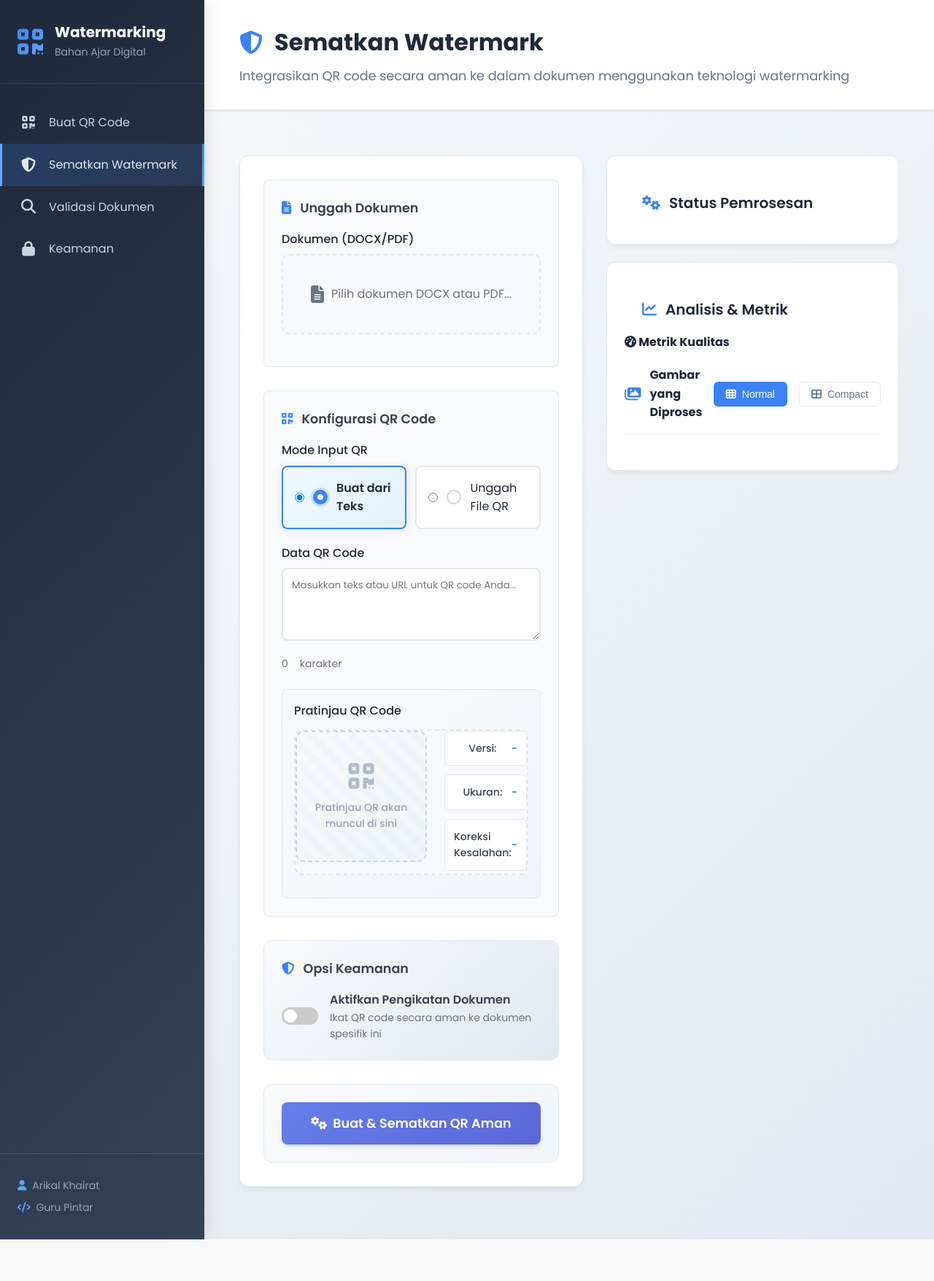
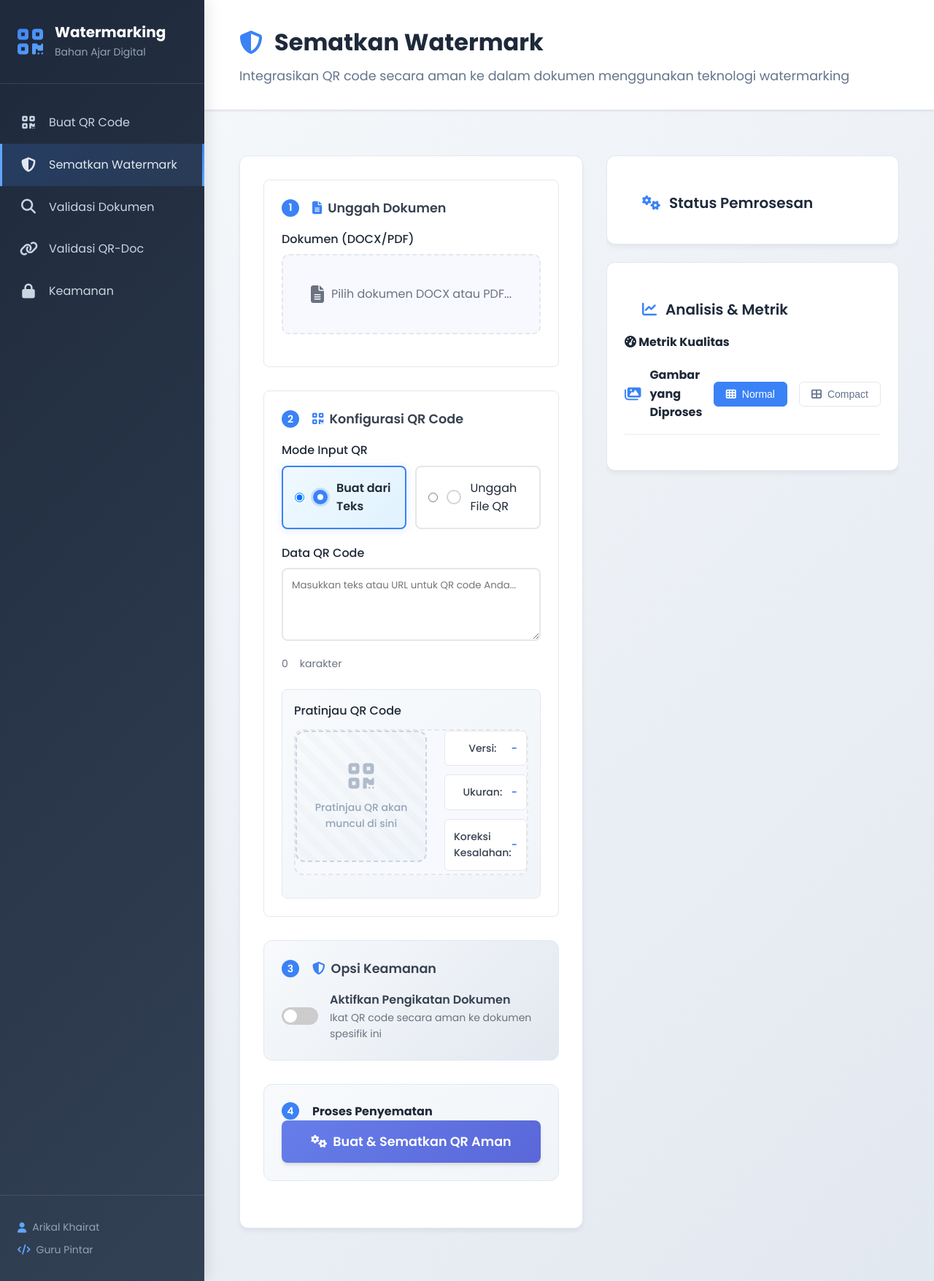
Before and after one commit to arikalkhairat/steno-1, a Flask app: page /embed in a window 1280 px wide. Shown: the whole page at 73% size. Before the commit the page ends 1698 px from the top, so only its background shows below. Run offline with Flask 3, Linux system fonts and the light colour scheme.

Commit message:
Add QR-document validation and improve embed UI

```diff
--- a/app.py
+++ b/app.py
@@ -230,6 +230,11 @@ def embed():
 @app.route('/validate')
 def validate():
     return render_template('validate.html')
+
+@app.route('/validate-binding')
+def validate_binding_page():
+    """Render page for validating QR code against a document."""
+    return render_template('validate_binding.html')
 
 @app.route('/security')
 def security():
@@ -968,6 +973,85 @@ def validate_qr_binding_route():
         }), 500
 
 
+@app.route('/validate_document_qr', methods=['POST'])
+def validate_document_qr_route():
+    """Validate whether an uploaded QR image matches the watermark in a document."""
+    try:
+        if 'qrFile' not in request.files or 'docFile' not in request.files:
+            return jsonify({
+                "success": False,
+                "message": "QR code and document files are required",
+            }), 400
+
+        qr_file = request.files['qrFile']
+        doc_file = request.files['docFile']
+
+        if qr_file.filename == '' or doc_file.filename == '':
+            return jsonify({"success": False, "message": "File names cannot be empty"}), 400
+
+        if not allowed_file(qr_file.filename, ALLOWED_IMAGE_EXTENSIONS):
+            return jsonify({"success": False, "message": "QR file must be PNG"}), 400
+
+        is_docx = allowed_file(doc_file.filename, ALLOWED_DOCX_EXTENSIONS)
+        is_pdf = allowed_file(doc_file.filename, ALLOWED_PDF_EXTENSIONS)
+        if not (is_docx or is_pdf):
+            return jsonify({"success": False, "message": "Document must be DOCX or PDF"}), 400
+
+        # Save temporary files
+        qr_temp = os.path.join(app.config['UPLOAD_FOLDER'], f"validate_upload_{uuid.uuid4().hex}.png")
+        qr_file.save(qr_temp)
+
+        doc_ext = '.docx' if is_docx else '.pdf'
+        doc_temp = os.path.join(app.config['UPLOAD_FOLDER'], f"validate_doc_{uuid.uuid4().hex}{doc_ext}")
+        doc_file.save(doc_temp)
+
+        extract_dir = os.path.join(app.config['GENERATED_FOLDER'], f"validate_extract_{uuid.uuid4().hex}")
+
+        try:
+            uploaded_data_list = read_qr(qr_temp)
+            if not uploaded_data_list:
+                return jsonify({"success": False, "message": "Uploaded QR code could not be decoded"}), 400
+
+            uploaded_data = uploaded_data_list[0]
+
+            args = ['extract_docx', '--docx', doc_temp, '--output_dir', extract_dir] if is_docx else \
+                   ['extract_pdf', '--pdf', doc_temp, '--output_dir', extract_dir]
+            result = run_main_script(args)
+            if not result["success"]:
+                return jsonify({"success": False, "message": "Failed to extract document", "log": result.get("stderr", "")}), 500
+
+            matched = False
+            extracted_data = []
+            if os.path.exists(extract_dir):
+                for fname in os.listdir(extract_dir):
+                    if fname.lower().endswith('.png'):
+                        path = os.path.join(extract_dir, fname)
+                        data_list = read_qr(path)
+                        extracted_data.extend(data_list)
+                        if uploaded_data in data_list:
+                            matched = True
+                            break
+
+            message = "QR code matches document" if matched else "QR code does not match document"
+            return jsonify({
+                "success": True,
+                "matched": matched,
+                "uploaded_data": uploaded_data,
+                "extracted_data": extracted_data,
+                "message": message
+            })
+        finally:
+            if os.path.exists(qr_temp):
+                os.remove(qr_temp)
+            if os.path.exists(doc_temp):
+                os.remove(doc_temp)
+            if os.path.exists(extract_dir):
+                shutil.rmtree(extract_dir, ignore_errors=True)
+    except Exception as e:
+        logger.error(f"Error in validate_document_qr_route: {str(e)}")
+        return jsonify({"success": False, "message": f"Validation error: {str(e)}"}), 500
+
+
 @app.route('/qr_security_info', methods=['POST'])
 @rate_limit(max_requests=100, window=60)
 def qr_security_info_route():
--- a/static/css/modern-layout.css
+++ b/static/css/modern-layout.css
@@ -2416,3 +2416,50 @@
 .embed-action-btn.view:hover {
     background: #cbd5e1;
 }
+
+/* Step layout for embed page */
+.embed-step {
+    margin-bottom: 2rem;
+    padding: 1.5rem;
+    border: 1px solid #e5e7eb;
+    border-radius: 8px;
+    background: #ffffff;
+}
+
+.embed-step h4 {
+    margin-top: 0;
+    display: flex;
+    align-items: center;
+    gap: 0.5rem;
+}
+
+.embed-step .step-number {
+    display: inline-flex;
+    width: 24px;
+    height: 24px;
+    border-radius: 50%;
+    background: #3b82f6;
+    color: #fff;
+    align-items: center;
+    justify-content: center;
+    font-size: 0.875rem;
+}
+
+/* Simple binding validation page */
+.binding-validate-container {
+    max-width: 500px;
+    margin: 0 auto;
+}
+
+.binding-result {
+    margin-top: 1rem;
+    font-weight: 500;
+}
+
+.binding-result.success {
+    color: #10b981;
+}
+
+.binding-result.error {
+    color: #ef4444;
+}
--- a/templates/base.html
+++ b/templates/base.html
@@ -38,6 +38,10 @@
                     <i class="fas fa-search"></i>
                     <span>Validasi Dokumen</span>
                 </a>
+                <a href="{{ url_for('validate_binding_page') }}" class="nav-link {% if request.endpoint == 'validate_binding_page' %}active{% endif %}">
+                    <i class="fas fa-link"></i>
+                    <span>Validasi QR-Doc</span>
+                </a>
                 <a href="{{ url_for('security') }}" class="nav-link {% if request.endpoint == 'security' %}active{% endif %}">
                     <i class="fas fa-lock"></i>
                     <span>Keamanan</span>
@@ -62,6 +66,8 @@
                         <i class="fas fa-shield-alt"></i> Sematkan Watermark
                     {% elif request.endpoint == 'validate' %}
                         <i class="fas fa-search"></i> Validasi Dokumen
+                    {% elif request.endpoint == 'validate_binding_page' %}
+                        <i class="fas fa-link"></i> Validasi QR-Doc
                     {% elif request.endpoint == 'security' %}
                         <i class="fas fa-lock"></i> Keamanan
                     {% endif %}
@@ -73,6 +79,8 @@
                         Integrasikan QR code secara aman ke dalam dokumen menggunakan teknologi watermarking
                     {% elif request.endpoint == 'validate' %}
                         Verifikasi keaslian dokumen dan ekstrak informasi watermark tersembunyi
+                    {% elif request.endpoint == 'validate_binding_page' %}
+                        Periksa kesesuaian QR code dengan watermark LSB dokumen
                     {% elif request.endpoint == 'security' %}
                         Kelola fitur keamanan lanjutan dan binding dokumen
                     {% endif %}
--- a/templates/embed.html
+++ b/templates/embed.html
@@ -10,8 +10,8 @@
 
         <form id="embedForm">
             <!-- Document Upload Section -->
-            <div class="form-section">
-                <h4><i class="fas fa-file-text"></i> Unggah Dokumen</h4>
+            <div class="form-section embed-step">
+                <h4><span class="step-number">1</span><i class="fas fa-file-text"></i> Unggah Dokumen</h4>
 
 
                 <div class="form-group">
@@ -92,8 +92,8 @@
             </div>
 
             <!-- QR Data Input Section -->
-            <div class="form-section">
-                <h4><i class="fas fa-qrcode"></i> Konfigurasi QR Code</h4>
+            <div class="form-section embed-step">
+                <h4><span class="step-number">2</span><i class="fas fa-qrcode"></i> Konfigurasi QR Code</h4>
 
                 <!-- QR Input Mode Selector -->
                 <div class="form-group">
@@ -159,8 +159,8 @@
             </div>
 
             <!-- Security Options Section -->
-            <div class="form-section security-section">
-                <h4><i class="fas fa-shield-alt"></i> Opsi Keamanan</h4>
+            <div class="form-section security-section embed-step">
+                <h4><span class="step-number">3</span><i class="fas fa-shield-alt"></i> Opsi Keamanan</h4>
 
                 <div class="security-toggle">
                     <div class="toggle-header">
@@ -246,7 +246,8 @@
             </div>
 
             <!-- Processing Button -->
-            <div class="form-actions">
+            <div class="form-actions embed-step">
+                <h4><span class="step-number">4</span>Proses Penyematan</h4>
                 <button type="submit" class="btn btn-primary btn-large" id="embedButton">
                     <i class="fas fa-cogs"></i>
                     <span id="embedButtonText">Buat & Sematkan QR Aman</span>
```
Also changed, not shown: static/js/validate_binding.js (added, +32 -0 lines), templates/validate_binding.html (added, +24 -0 lines).
